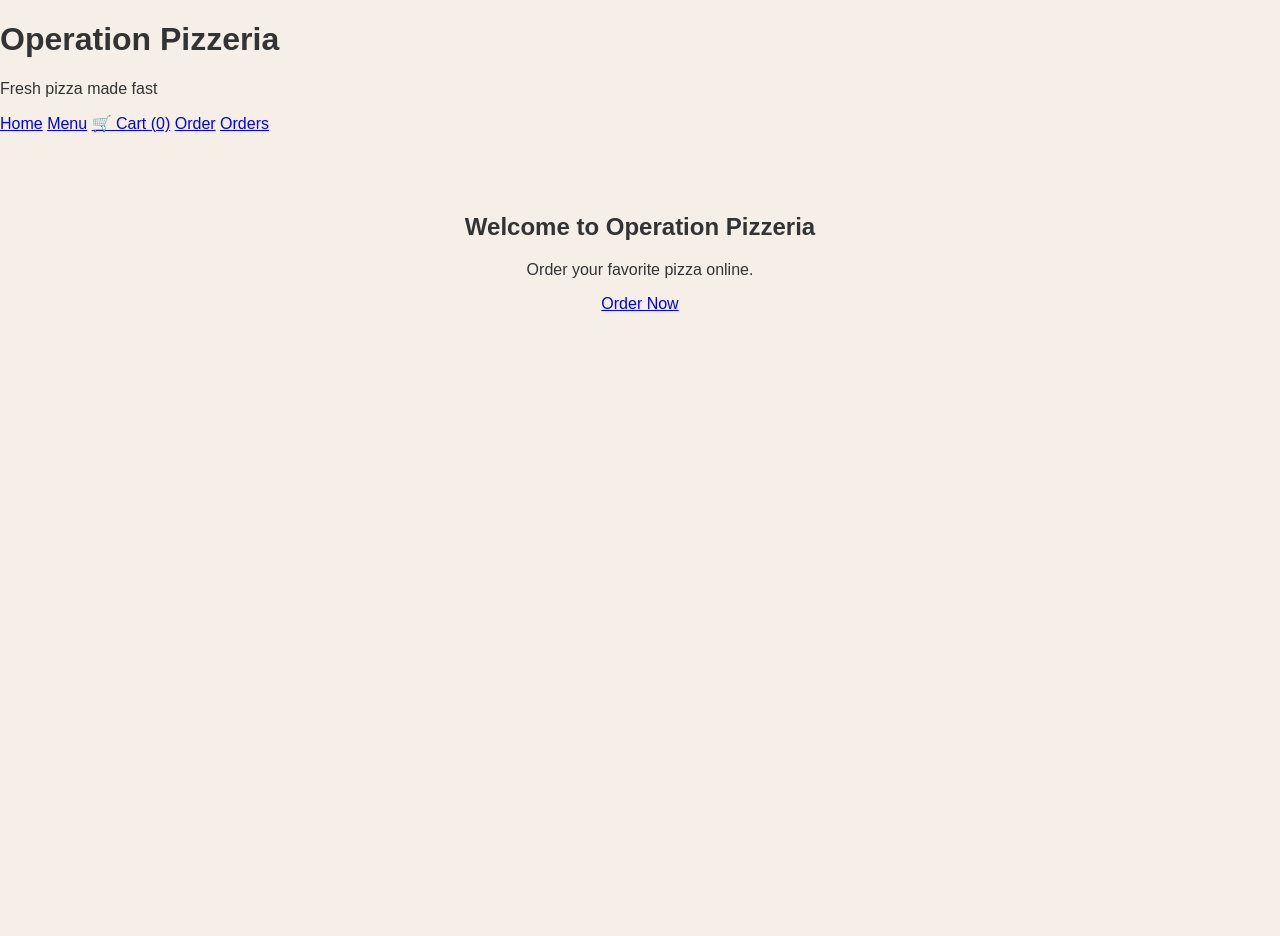
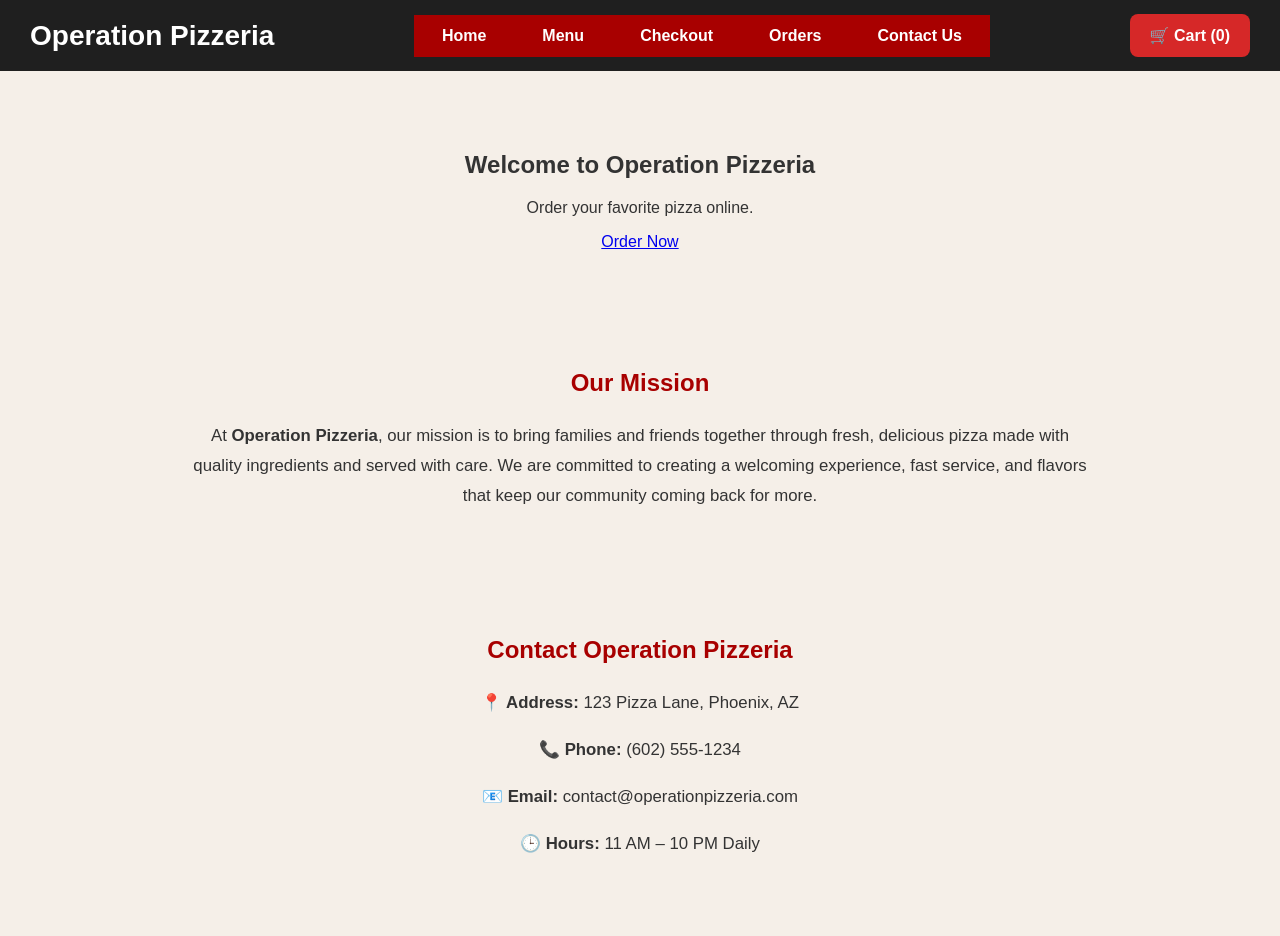
Before and after one commit to sktooyak/pizza-app, a Flask app: page / in a window 1280 px wide. Before the commit the page ends 311 px from the top, so only its background shows below. Run offline with Flask 3, Linux system fonts and the light colour scheme.

Commit message:
Update home.html

```diff
--- a/templates/home.html
+++ b/templates/home.html
@@ -7,23 +7,42 @@
     <link rel="stylesheet" href="{{ url_for('static', filename='style.css') }}">
 </head>
 <body>
-    <header>
-        <h1>Operation Pizzeria</h1>
-        <p>Fresh pizza made fast</p>
-    </header>
+    <header class="top-header">
+    <div class="logo">Operation <span>Pizzeria</span></div>
 
-    <nav>
+    <nav class="main-nav">
         <a href="/">Home</a>
         <a href="/menu">Menu</a>
-        <a href="/cart" class="cart-link">🛒 Cart ({{ cart_count }})</a>
-        <a href="/order">Order</a>
+        <a href="/order">Checkout</a>
         <a href="/orders">Orders</a>
+        <a href="/contact">Contact Us</a>
     </nav>
+
+   <a href="/cart" class="cart-button">🛒 Cart ({{ cart_count }})</a>
+</header>
 
     <main class="hero">
         <h2>Welcome to Operation Pizzeria</h2>
         <p>Order your favorite pizza online.</p>
         <a href="/menu" class="order-button">Order Now</a>
     </main>
+    <section class="mission-section">
+    <h2>Our Mission</h2>
+    <p>
+        At <strong>Operation Pizzeria</strong>, our mission is to bring families and friends together
+        through fresh, delicious pizza made with quality ingredients and served with care.
+        We are committed to creating a welcoming experience, fast service, and flavors
+        that keep our community coming back for more.
+    </p>
+</section>
+   <section class="contact-paragraph">
+    <h2>Contact Operation Pizzeria</h2>
+    <p>
+        <p><strong>📍 Address:</strong> 123 Pizza Lane, Phoenix, AZ</p>
+        <p><strong>📞 Phone:</strong> (602) 555-1234</p>
+        <p><strong>📧 Email:</strong> contact@operationpizzeria.com</p>
+        <p><strong>🕒 Hours:</strong> 11 AM – 10 PM Daily</p>
+    </p>
+
 </body>
 </html>
```
